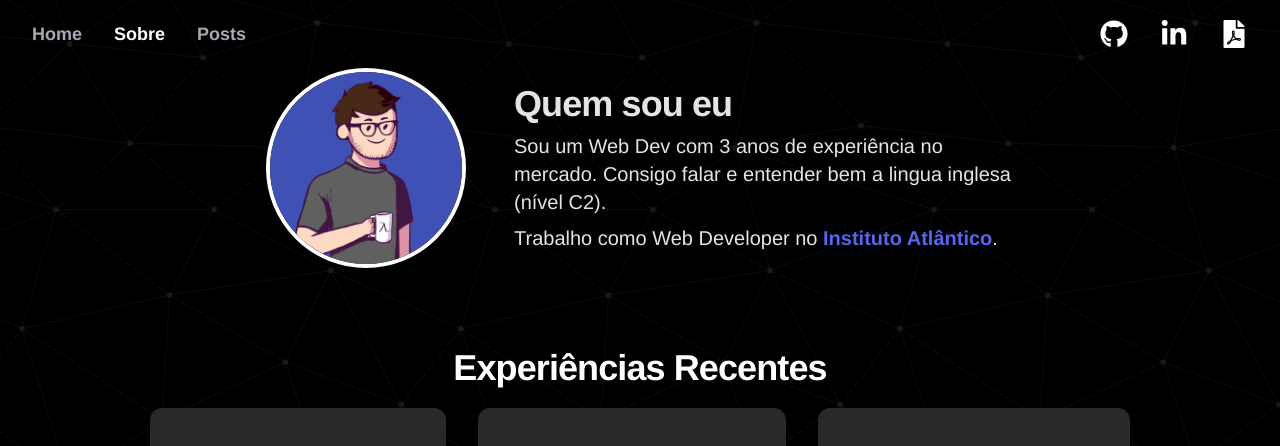
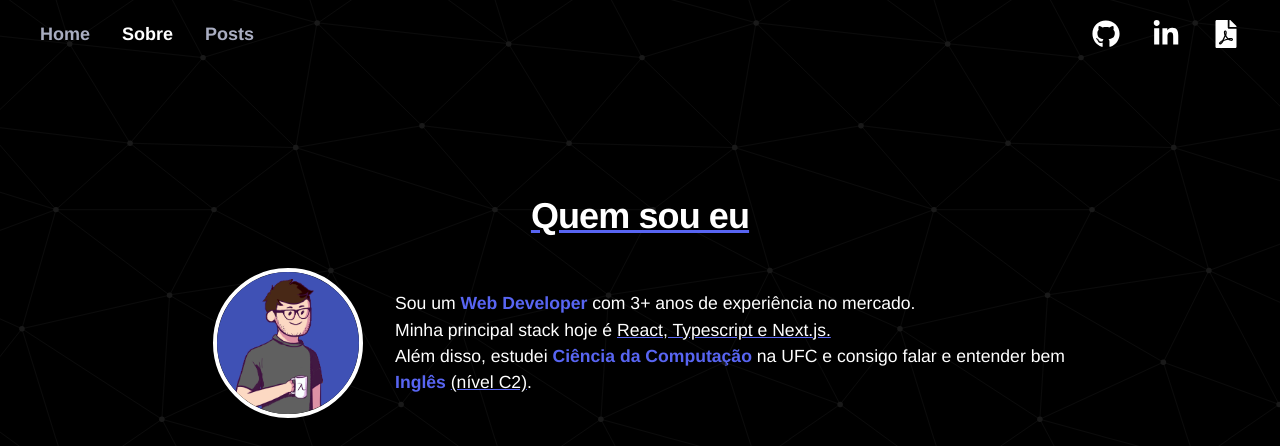
Before and after one commit to pefelippe/Portfolio, a Next.js app: page /about in a window 1280 px wide. Shown: the top 446 px of the page. Built offline with nearby package versions, Linux system fonts and the light colour scheme.

Commit message:
ajustes de css

```diff
--- a/pages/_app.tsx
+++ b/pages/_app.tsx
@@ -1,8 +1,8 @@
+{/* /* background by SVGBackgrounds.com */}
 import "../styles/globals.css";
 
 import type { AppProps } from "next/app";
 import Head from "next/head";
-import Footer from "../src/components/Footer";
 import Header from "../src/components/Header";
 
 export default function App({ Component, pageProps }: AppProps) {
@@ -12,7 +12,6 @@ export default function App({ Component, pageProps }: AppProps) {
     overflow-x-hidden overflow-y-scroll
     scrollbar scrollbar-track-gray-400/20 scrollbar-thumb-[#F7AB0A]/80 scroll-smooth  text-[#fff]  h-screen bg-[#191919] bg-[url('/assets/endless-constellation.svg')] "
     >
-      {/* /* background by SVGBackgrounds.com */}
       <Head>
         <title>Pedro Felippe</title>
         <meta name="description" content="Portfolio" />
@@ -20,7 +19,6 @@ export default function App({ Component, pageProps }: AppProps) {
 
       <Header />
       <Component {...pageProps} />
-      {/* <Footer /> */}
     </div>
   );
 }
--- a/pages/about.tsx
+++ b/pages/about.tsx
@@ -7,7 +7,7 @@ type Props = {};
 
 function About({}: Props) {
   return (
-    <div className="relative mx-auto  justify-center items-center h-fit space-y-20 ">
+    <div className="flex flex-col mx-auto  justify-center items-center pt-32 space-y-20">
       <AboutMe />
       <Experience />
     </div>
--- a/pages/index.tsx
+++ b/pages/index.tsx
@@ -3,17 +3,15 @@ import React from "react";
 import Hero from "../src/content/Hero";
 import Projects from "../src/content/Projects";
 import Skills from "../src/content/Skills";
-import About from "./about";
 
 export default function Home() {
   return (
     <div
-      className="relative flex flex-col mx-auto justify-center
-     items-center align-center space-y-10 md:space-y-28 py-40"
+      className="relative flex flex-col mx-auto justify-center py-40
+     items-center align-center space-y-20"
     >
       <Hero />
       <Skills />
-      <About />
       <Projects />
     </div>
   );
--- a/src/components/ExperienceCard.tsx
+++ b/src/components/ExperienceCard.tsx
@@ -20,7 +20,7 @@ function ExperienceCard({
 }: IExperienceCard) {
   return (
     <article
-      className="flex flex-col rounded-xl items-center space-y-2 flex-shrink-0  p-10
+      className="flex flex-col rounded-xl items-center space-y-2 flex-shrink-0  p-10 w-[350px]
       snap-center bg-[#292929]  hover:bg-[#141414] cursor-pointer transition-opacity duration-200 overflow-hidden text-center"
     >
       <motion.img
--- a/src/components/Header.tsx
+++ b/src/components/Header.tsx
@@ -15,8 +15,8 @@ function Header({}: Props) {
     <motion.header
       initial={{ opacity: 0, y: -50 }}
       animate={{ opacity: 1, y: 0 }}
-      transition={{ duration: 2, delay: 2 }}
-      className=" flex justify-between z-40  max-w-7xl mx-auto py-5 px-8"
+      transition={{ duration: 2, delay: 1 }}
+      className="flex justify-between z-40  w-full mx-auto py-5 px-10"
     >
       <div className="flex text-lg font-semibold items-center gap-8 ">
         <Link
@@ -52,19 +52,7 @@ function Header({}: Props) {
           Posts
         </Link>
       </div>
-      {/* <div className="flex  gap-8 justify-center items-center">
-        <AnimatedBtn
-          className="w-fit text-lg font-semibold bg-[#3f4de9] rounded-lg"
-          href="https://resume.io/r/m2cn8pnqu"
-        >
-          <div className="flex gap-2  p-3 ">
-            <FaFilePdf className="h-7 w-7 text-[#fff] " />
-            <p>Currículo</p>
-          </div>
-        </AnimatedBtn>
-      </div> */}
-
-      <div className="flex gap-8">
+      <div className="flex justify-center items-center gap-8">
         <AnimatedBtn
           className="w-fit rounded-xl text-lg font-semibold"
           href="https://github.com/pefelippe"
@@ -85,6 +73,17 @@ function Header({}: Props) {
           <FaFilePdf className="h-7 w-7  hover:text-[#5865f2]" />
         </AnimatedBtn>
       </div>
+      {/* <div className="flex  gap-8 justify-center items-center">
+        <AnimatedBtn
+          className="w-fit text-lg font-semibold bg-[#3f4de9] rounded-lg"
+          href="https://resume.io/r/m2cn8pnqu"
+        >
+          <div className="flex gap-2  p-3 ">
+            <FaFilePdf className="h-7 w-7 text-[#fff] " />
+            <p>Currículo</p>
+          </div>
+        </AnimatedBtn>
+      </div> */}
     </motion.header>
   );
 }
--- a/src/components/SkillBox.tsx
+++ b/src/components/SkillBox.tsx
@@ -14,7 +14,7 @@ const SkillBox = ({ title, children }: ISkillBox) => {
         transition: { duration: 0.1 },
       }}
       className="flex flex-col justify-center items-center text-center cursor-pointer
-       transition-all ease-in-out space-y-3  w-fit min-w-[100px] h-full min-h-[100px] rounded-full "
+       transition-all ease-in-out space-y-3  w-fit min-w-[100px] min-h-[100px] rounded-full "
     >
       <div>{children}</div>
       <h2 className="tracking-tight  font-semibold">{title}</h2>
--- a/src/content/AboutMe.tsx
+++ b/src/content/AboutMe.tsx
@@ -9,41 +9,46 @@ function About({}: Props) {
       initial={{ y: 25, opacity: 0 }}
       animate={{ y: 0, opacity: 1 }}
       transition={{ duration: 1.75 }}
-      className="flex flex-col items-center space-y-4 max-w-7xl mx-auto"
+      className="flex flex-col items-center  max-w-7xl mx-auto gap-8"
     >
-      <div className="flex flex-col lg:flex-row items-center justify-center gap-12">
-        <div className="flex flex-col space-y-4">
+      <h3 className=" text-center text-3xl font-bold tracking-tight md:text-4xl underline decoration-[#5865f2] ">
+        Quem sou eu
+      </h3>
+      <div className="flex flex-col xl:flex-row items-center justify-center gap-8 ">
+        <div className="flex flex-col gap-8">
           <motion.img
+            animate={{}}
             transition={{
               duration: 1.75,
+              scale: 2,
             }}
             alt="avatar-pefelippe"
             src="assets/avatar-pdr.png"
-            className="rounded-full h-[200px] w-[200px] border-4"
+            className="rounded-full h-[150px] w-[150px] border-4"
           />
         </div>
 
-        <span className="w-[500px] items-center text-[1rem] md:text-xl  text-[#e4e4e4] space-y-2 max-lg:text-center">
-          <h3 className=" text-left text-3xl font-bold tracking-tight  md:text-4xl ">
-            Quem sou eu
-          </h3>
-
-          <p>
-            Sou um Web Dev com 3 anos de experiência no mercado. Consigo falar e
-            entender bem a lingua inglesa (nível C2).
-          </p>
-          <p>
-            Trabalho como Web Developer no{" "}
-            <a
-              href="https://www.atlantico.com.br/"
-              className="font-semibold  text-[#5865f2]"
-              target="_blank"
-              rel="noreferrer"
-            >
-              Instituto Atlântico
-            </a>
-            .
-          </p>
+        <span className="flex flex-col w-fit max-w-2xl items-center   max-lg:text-center">
+          <div className="text-[1.1rem] text-grey-300 ">
+            Sou um{" "}
+            <span className="text-[#5865f2] font-semibold decoration-[#5865f2] ">
+              Web Developer
+            </span>{" "}
+            com 3+ anos de experiência no mercado. <br/> Minha principal stack hoje é{" "}
+            <span className="underline  decoration-[#5865f2]">
+              React, Typescript e Next.js.<br/>
+            </span>
+            {"  "}
+            Além disso, estudei{" "}
+            <span className=" text-[#5865f2] font-semibold decoration-[#5865f2]">
+              Ciência da Computação
+            </span>{" "}
+            na UFC e consigo falar e entender bem{" "}
+            <span className=" text-[#5865f2] font-semibold decoration-[#5865f2]">
+              Inglês{"  "}
+            </span>
+            <span className="underline  decoration-[#5865f2]">(nível C2)</span>.
+          </div>
         </span>
       </div>
     </motion.div>
--- a/src/content/Hero.tsx
+++ b/src/content/Hero.tsx
@@ -1,19 +1,18 @@
 import { motion } from "framer-motion";
 import React from "react";
-import { FaFilePdf } from "react-icons/fa";
+
 import { Typewriter } from "react-simple-typewriter";
 
-import AnimatedBtn from "./../components/motion/AnimatedBtn";
 
 export default function Hero() {
   return (
     <motion.div
-      className="relative  flex flex-col mx-auto
-     text-center  w-full  max-w-7xl justify-center items-center space-y-10"
+      className="relative flex flex-col mx-auto
+     text-center  w-full max-w-7xl justify-center items-center space-y-10"
     >
       <div
         className="space-y-6 text-center text-4xl font-bold tracking-tight text-white sm:text-6xl
-         text-[4rem] sm:text-[5rem] xl:text-[6rem]  2xl:text-[6.5rem] "
+         text-[4rem] sm:text-[5rem] xl:text-[6rem]  2xl:text-[7.5rem] "
       >
         <motion.h1
           initial={{ y: 25, opacity: 0 }}
--- a/src/content/Projects.tsx
+++ b/src/content/Projects.tsx
@@ -8,11 +8,10 @@ function Projects({}: Props) {
   const projects = [1, 2, 3];
 
   return (
-    <>
     <motion.div
       initial={{ opacity: 0 }}
       whileInView={{ opacity: 1 }}
-        transition={{ duration: 1.5 }}
+      transition={{ duration: 2, delay: 1.5 }}
       className="relative flex flex-col  max-w-7xl justify-evenly mx-auto items-center z-0 space-y-10 max-xl:px-8 "
     >
       <h3 className=" w-full  text-center text-3xl font-bold tracking-tight  md:text-4xl ">
@@ -36,7 +35,6 @@ function Projects({}: Props) {
         })}
       </div>
     </motion.div>
-    </>
   );
 }
 
--- a/tailwind.config.js
+++ b/tailwind.config.js
@@ -11,7 +11,7 @@ module.exports = {
       white: "#ffffff",
       gray: {
         100: "#e1e1e6",
-        300: "#a8a8b3",
+        300: "#A9ADC1",
         500: "#6B7280",
         700: "#323238",
         800: "#29292e",
```
Also changed, not shown: src/content/Projetos.tsx (deleted, +0 -59 lines), src/content/Skills.tsx (+5 -5 lines). Lines whose indentation alone changed are shown as unchanged.
